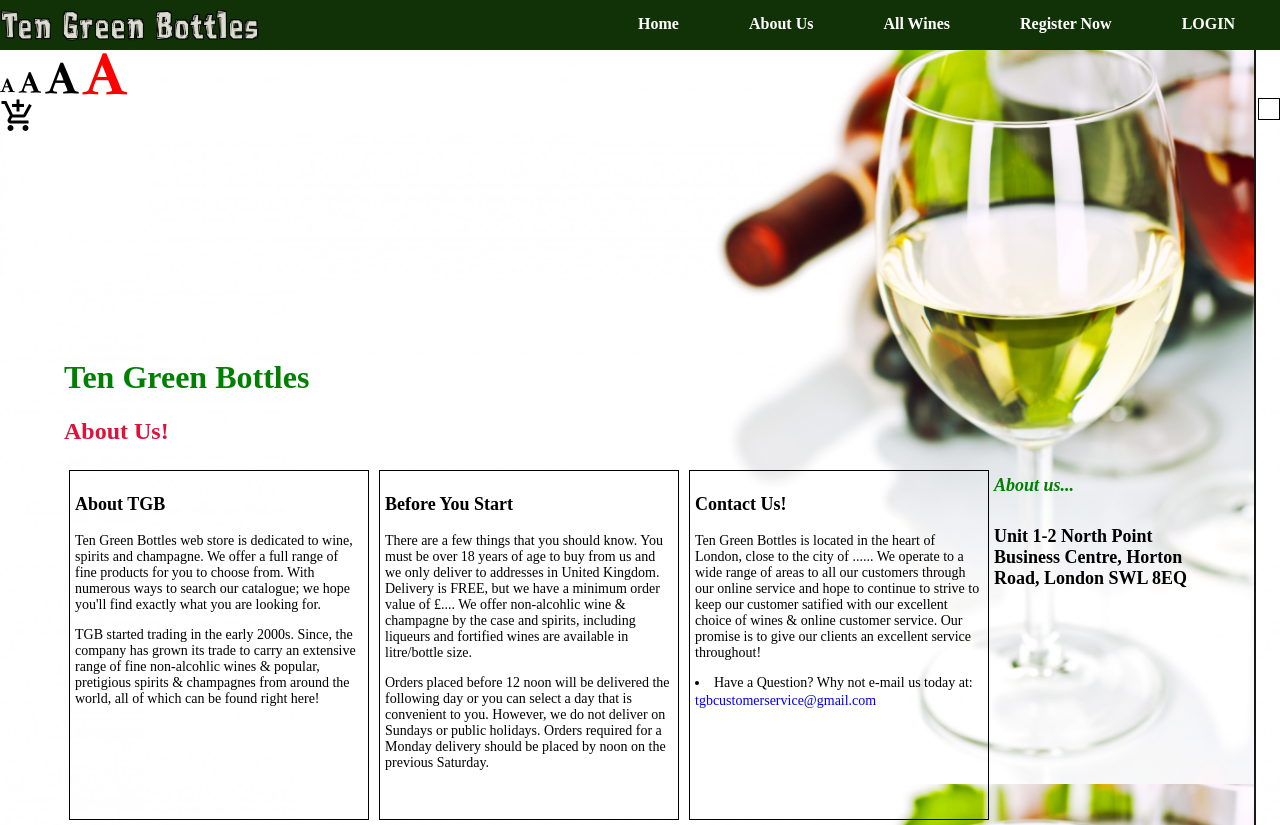
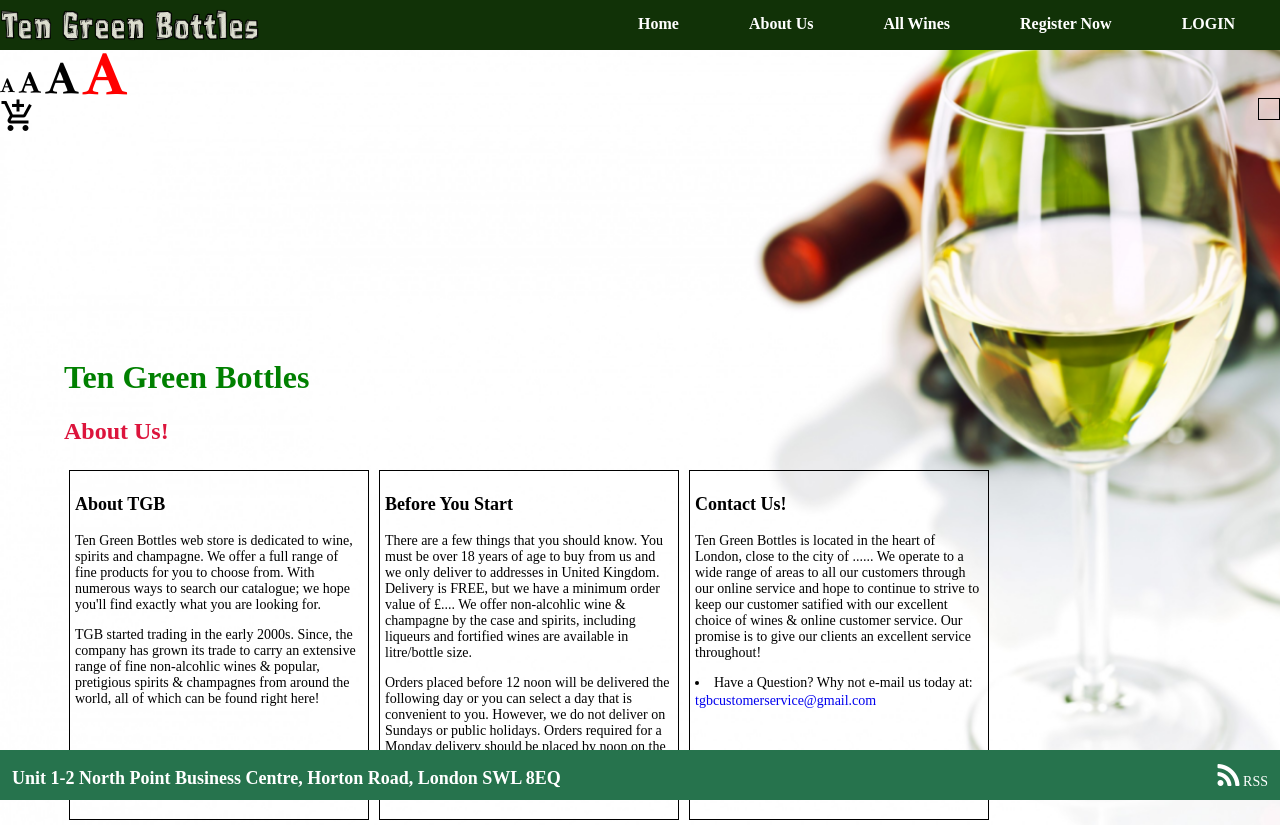
Before and after one commit to LordGee/WineApp, a PHP site: page /wineapp/about.php in a window 1280 px wide. Run offline with PHP 8.4, Linux system fonts and the light colour scheme; some libraries are stand-ins or nearby versions.

Commit message:
Sorting out the Code
+ Removing unnessassary code from the document
+ Fixed the Footer Area for Saira, ain't I nice :smile:
+ Added link to the new RSS feed while I was at it
+ Added Titles to the desktop navigation for Accessibility, Screen
readers tend to read these better.

```diff
--- a/Includes/footer.php
+++ b/Includes/footer.php
@@ -1,11 +1,12 @@
 
-  <body>
-      <div>
-        <footer class="bottomArea">
-          <h5> About us... </h5>
-          <h3> Unit 1-2 North Point Business Centre, Horton Road, London SWL 8EQ </h3>
-        </footer>
-      </div>
+<!--  <body> why another body tag -->
+<!--      <div> don't just add tags without checking...  -->
+        </div>
+        <div class="bottomArea">
+            <h3> Unit 1-2 North Point Business Centre, Horton Road, London SWL 8EQ </h3>
+            <a href="rss.php" title="RSS"><i class="fa fa-rss fa-2x" aria-hidden="true"></i> RSS</a>
+        </div>
+
 
       <script src="JavaScript/mobNav.js"></script>
       <script src="JavaScript/searchFunction.js"></script>
--- a/Includes/header.php
+++ b/Includes/header.php
@@ -10,6 +10,7 @@
     <link rel="stylesheet" href="Style/responsive.css" type="text/css" />
     <link rel="stylesheet" href="danger.css" type="text/css" />
     <script src="https://ajax.googleapis.com/ajax/libs/jquery/3.1.1/jquery.min.js"></script>
+    <link rel="stylesheet" href="https://cdnjs.cloudflare.com/ajax/libs/font-awesome/4.7.0/css/font-awesome.min.css">
 </head>
 <body>
 <div class="mainArea">
@@ -19,17 +20,17 @@
     </div>
       <div id="nav">
           <ul id="rightNav">
-              <li><a href="index.php">Home</a></li>
-              <li><a href="about.php">About Us</a></li>
-              <li><a href="wine.php">All Wines</a></li>
+              <li><a href="index.php" title="Home Page">Home</a></li>
+              <li><a href="about.php" title="About Us Page">About Us</a></li>
+              <li><a href="wine.php" title="Buy Wine Page">All Wines</a></li>
               <?php if(isset($_SESSION["Customer"])): ?>
                   <?php if (isset($_SESSION["Admin"])): ?>
-                      <li><a href="admin/admin.php">Admin</a></li>
+                      <li><a href="admin/admin.php" title="Administration Page">Admin</a></li>
                   <?php endif; ?>
-                  <li><a href="sign_out.php">LOGOUT</a></li>
+                  <li><a href="sign_out.php" title="Goodbye">LOGOUT</a></li>
               <?php else: ?>
-                  <li><a href="sign_up.php">Register Now</a></li>
-                  <li><a href="sign_in.php">LOGIN</a></li>
+                  <li><a href="sign_up.php" title="Sign Up now for Great Offers">Register Now</a></li>
+                  <li><a href="sign_in.php" title="Login into your Account">LOGIN</a></li>
               <?php endif; ?>
           </ul>
       </div>
@@ -53,13 +54,13 @@
         </ul>
       </div>
   </div>
-  <meta name="viewport" content="width=device-width, initial-scale=1">
-  <link rel="stylesheet" href="https://cdnjs.cloudflare.com/ajax/libs/font-awesome/4.7.0/css/font-awesome.min.css">
+<!--  <meta name="viewport" content="width=device-width, initial-scale=1"> this should ever be within the Head Tags -->
+
   <i class="fa fa-font"></i>
   <i class="fa fa-font" style="font-size:24px"></i>
   <i class="fa fa-font" style="font-size:36px;"></i>
   <i class="fa fa-font" style="font-size:48px;color:red"></i>
   <br>
-  <meta name="viewport" content="width=device-width, initial-scale=1">
+<!--  <meta name="viewport" content="width=device-width, initial-scale=1"> er you already did one, both time in the wrong place, plus we already have one! -->
   <link href="https://fonts.googleapis.com/icon?family=Material+Icons" rel="stylesheet">
 <i class="material-icons" style="font-size:36px">add_shopping_cart</i>
--- a/about.php
+++ b/about.php
@@ -2,12 +2,16 @@
 
 <?php require_once ("Includes/info.php"); ?>
 
-<!DOCTYPE html>
-<html lang="en-US">
-<head>
+<!--<!DOCTYPE html> we already have this -->
+<!--<html lang="en-US"> are we in the US now? -->
+<!--<head> Another head tag -->
+
+<!-- Why are you not using the Style Sheet Saira? -->
 <style>
 body {
     background-image: url("image/theone.png");
+    background-size: cover; /* Added this one for you, as it was starting to annoy me */
+    background-repeat: no-repeat; /* Prevents any duplication */
 }
 .article {
   float: left;
@@ -24,7 +28,7 @@ h2 {
   color: crimson;
 }
 </style>
-</head>
+<!--</head> Saira I'm sure you want to delete all of these? -->
 <h1>Ten Green Bottles</h1>
 <h2>About Us!</h2>
 
@@ -65,7 +69,7 @@ we hope you'll find exactly what you are looking for.</p>
       <a href="url">tgbcustomerservice@gmail.com</a>
 </div>
 
-</body>
-</html>
+<!--</body> I have lost count, how many extry body and head tags did you add! -->
+<!--</html> Every time you do this a FAIRY DIES but you don't care! -->
 
 <?php require_once ("Includes/footer.php"); ?>
--- a/danger.css
+++ b/danger.css
@@ -17,3 +17,24 @@
     max-height: 150px;
     padding: 5px;
 }
+
+.bottomArea {
+    clear: both;
+    width: 100%;
+    height: 50px;
+    background-color: #26734d;
+    position: fixed;
+    bottom: 0;
+}
+
+.bottomArea h3 {
+    float: left;
+    color: #fff;
+    padding-left: 12px;
+}
+
+.bottomArea a {
+    float: right;
+    color: #fff;
+    padding: 12px;
+}
```
Also changed, not shown: index.php (+7 -5 lines), wine.php (+3 -5 lines).
